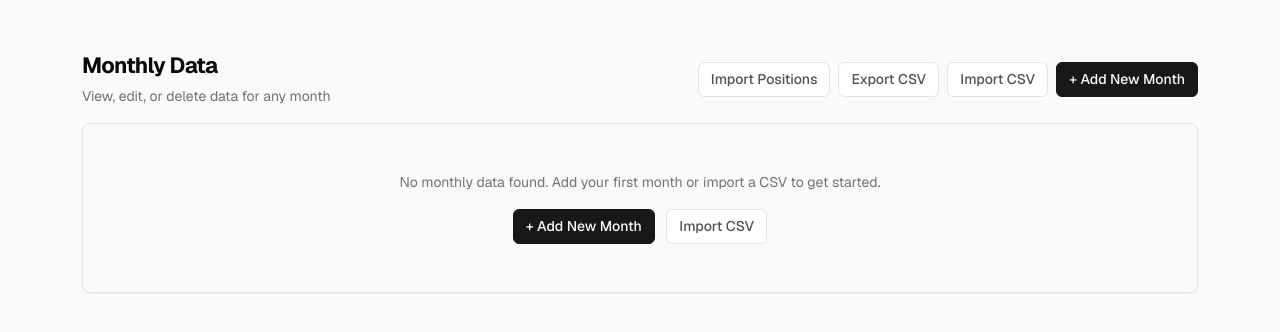
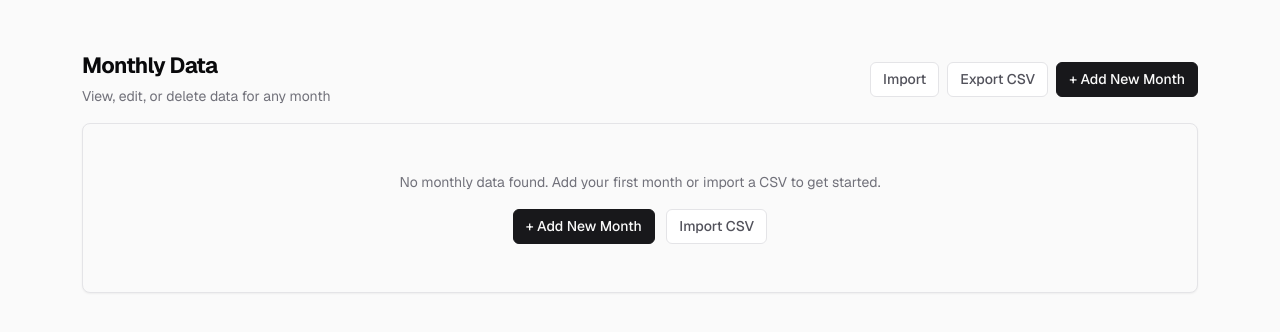
Before and after one commit to panderson54/ledger_finance, a Flask app: page /monthly-update in a window 1280 px wide. Shown: the part 56-388 px from the top of the page. Run offline with Flask 3, Linux system fonts and the light colour scheme; some libraries are stand-ins or nearby versions.

Commit message:
Consolidate import buttons on monthly pages
- monthly_update.html: replace separate "Import Positions" + "Import CSV" buttons
  with a single "Import" button pointing to /import
- month_detail.html: add "Import" button to the header action row

Co-Authored-By: Claude Sonnet 4.6 <noreply@anthropic.com>

```diff
--- a/app/templates/month_detail.html
+++ b/app/templates/month_detail.html
@@ -78,6 +78,7 @@
         </div>
     </div>
     <div class="col-auto d-flex gap-2">
+        <a href="{{ url_for('main.import_data') }}" class="btn btn-outline-secondary">Import</a>
         <button class="btn btn-outline-secondary" id="autoCalcBtn">Auto-Calculate Metrics</button>
         <button class="btn btn-outline-danger" onclick="deleteEntireMonth('{{ month_str }}')">Delete Month</button>
     </div>
--- a/app/templates/monthly_update.html
+++ b/app/templates/monthly_update.html
@@ -9,9 +9,8 @@
         <p class="text-muted mb-0">View, edit, or delete data for any month</p>
     </div>
     <div class="col-auto d-flex gap-2">
-        <a href="{{ url_for('main.brokerage_import_page') }}" class="btn btn-outline-secondary">Import Positions</a>
+        <a href="{{ url_for('main.import_data') }}" class="btn btn-outline-secondary">Import</a>
         <a href="{{ url_for('main.export_csv') }}" class="btn btn-outline-secondary">Export CSV</a>
-        <a href="{{ url_for('main.import_data') }}" class="btn btn-outline-secondary">Import CSV</a>
         <button class="btn btn-primary" data-bs-toggle="modal" data-bs-target="#addMonthModal">
             + Add New Month
         </button>
```
